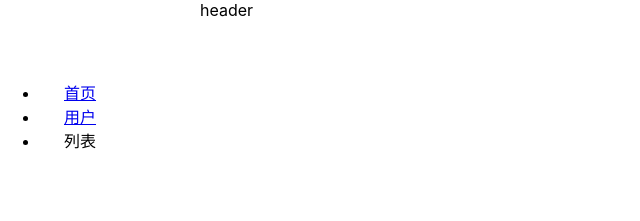
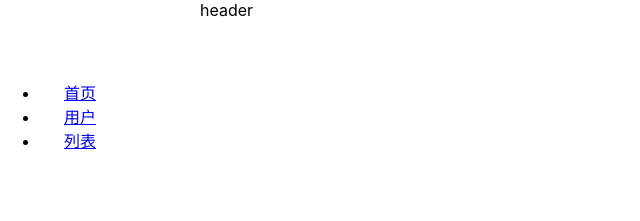
Before and after one commit to qianyeyixia/vite-react-js, a React (Vite) app: page / in a window 1280 px wide. Shown: the top 221 px of the page, without its empty margins (0-640 px from the left). Built offline with nearby package versions, Linux system fonts and the light colour scheme.

Commit message:
refactor🎨:  layout组件调整

```diff
--- a/src/layout/index.tsx
+++ b/src/layout/index.tsx
@@ -1,12 +1,13 @@
-import React, { FunctionComponent, memo, Suspense, useCallback, useEffect, useMemo, useReducer } from 'react'
+import React, { FunctionComponent, memo, Suspense, useCallback, useRef ,useEffect, useMemo, useReducer, ReactElement, JSXElementConstructor } from 'react'
 
 import { Link, useLocation, useNavigate, useRoutes } from 'react-router-dom'
 
-import { equals, isNil, last, map } from 'ramda'
+import { equals, filter, isEmpty, isNil, last, map, not, reduce } from 'ramda'
 import { BackTop, Layout as ALayout, Menu } from 'antd'
 
 import type { RouteMatch, RouteObject } from 'react-router'
-import type { MenuProps } from "antd"
+import { ItemType } from 'antd/lib/menu/hooks/useItems'
+
 
 import TagsView, { Action, ActionType, reducer } from './tagsView/index'
 
@@ -25,7 +26,6 @@
   meta?: { title: string }
 }
 
-type MenuItem = Required<MenuProps>['items'][number];
 
 function makeRouteObject(routes: RouteConfig[], dispatch: React.Dispatch<Action>): RouteObjectDto[] {
   return map((route) => {
@@ -42,29 +42,49 @@
     }
   }, routes)
 }
+function getMatchRouteObj(ele: ReactElement<any, string | JSXElementConstructor<any>> | null) {
+  if(isNil(ele)) {
+    return null
+  }
+  const matchRoute = getLatchRouteByEle(ele)
+  if(isNil(matchRoute )) {
+    return null
+  }
+  const selectedKeys: string[] = map((res) => {
+		return (res.route as RouteObjectDto).name
+	}, matchRoute)
+	const data = last(matchRoute)?.route as RouteObjectDto
+	return {
+		key: last(matchRoute)?.pathname ?? '',
+		title: data?.meta?.title ?? '',
+		name: data?.name ?? '',
+		selectedKeys,
+	}
+}
 function mergePtah(path: string, paterPath = '') {
   path = path.startsWith('/') ? path : '/' + path
   return paterPath + path
 }
 // 渲染导航栏
 function renderMenu(data: Array<RouteConfig>, path?: string) {
-  return map((route) => {
-    const Icon = route.icon
+  return reduce((items, route) => {
     const thisPath = mergePtah(route.path, path)
-    console.log(route, 53)
-    return route.alwaysShow ? null : isNil(route.children) ? {
-      key: route.path,
-      icon: Icon ? <Icon /> : null,
-      label: <Link to={thisPath}>
-        {route.meta?.title}
-      </Link>,
-    } as MenuItem : {
-      key: route.path,
-      icon: Icon ? <Icon /> : null,
-      label: route.meta.title,
-      children: isNil(route.children) ? [] : renderMenu(route.children, thisPath),
-    } as MenuItem
-  }, data) as MenuItem[]
+    const children = filter((route) => not(route.alwaysShow), route.children ?? [])
+    if (route.alwaysShow) {
+      return
+    }
+    items.push({
+      key: route.name,
+      title: route.meta?.title,
+      label: (
+        <Link to={thisPath} className="a-black">
+          {route.meta?.title}
+        </Link>
+      ),
+      children: isNil(children) || isEmpty(children) ? undefined : renderMenu(children, thisPath),
+    })
+    return items
+  }, [] as ItemType[], data)
 }
 
 interface Props {
@@ -80,11 +100,12 @@
 }
 
 const Layout: FunctionComponent<Props> = ({ route , setKeepAliveList}: Props) => {
+  const eleRef = useRef<React.ReactElement<any, string | React.JSXElementConstructor<any>> | null>()
   const location = useLocation()
   const navigate = useNavigate()
   const appStore = useAppSelector(state => state.app)
 
-  const [keepAliveList, dispatch] = useReducer(reducer, appStore.keepAliveList)
+  const [keepAliveList, dispatch] = useReducer(reducer, [])
   // 生成子路由
   const routeObject = useMemo(() => {
     if (route.children) {
@@ -94,30 +115,18 @@
   }, [route.children])
 
   // 匹配 当前路径要渲染的路由
-  const ele = useRoutes(routeObject)
+  eleRef.current = useRoutes(routeObject, location)
 
   // 计算 匹配的路由name
   const matchRouteObj = useMemo(() => {
-    if (isNil(ele)) {
-      return null
-    }
-    const matchRoute = getLatchRouteByEle(ele)
-    if (isNil(matchRoute)) {
-      return null
-    }
-    const selectedKeys: string[] = map((res) => {
-      return res.route.path
-    }, matchRoute)
-    const data = last(matchRoute)?.route as RouteObjectDto
-    return {
-      key: last(matchRoute)?.pathname ?? '',
-      title: data?.meta?.title ?? '',
-      name: data?.name ?? '',
-      selectedKeys,
-    }
-  }, [ele])
+    if (eleRef.current) {
+			return getMatchRouteObj(eleRef.current)
+		}
+    return null
+  }, [routeObject, location])
   // 缓存渲染 & 判断是否404
   useEffect(() => {
+    console.log(keepAliveList, 'keepAliveList', matchRouteObj, "matchRouteObj")
     if (matchRouteObj) {
       dispatch({
         type: ActionType.add,
@@ -130,7 +139,7 @@
         pathname: '/404',
       })
     }
-  }, [matchRouteObj, location, navigate])
+  }, [location.pathname, matchRouteObj, navigate])
   // 生成删除tag函数
   const delKeepAlive = useCallback(
     (key: string) => {
@@ -144,10 +153,9 @@
     },
     [navigate]
   )
-  const include = useMemo(() => {
-    return map((res) => res.key, keepAliveList)
-  }, [keepAliveList])
-
+  const items = useMemo(() => {
+		return renderMenu(route.children ?? [])
+	}, [route.children])
   return (
     <ALayout style={{ minHeight: '100vh' }}>
       <Sider className={$styles.fixed} {...appStore}>
@@ -157,7 +165,7 @@
           selectedKeys={matchRouteObj?.selectedKeys}
           defaultOpenKeys={matchRouteObj?.selectedKeys}
           mode="inline"
-          items={renderMenu(route.children ?? [])}
+          items={items}
         >
         </Menu>
       </Sider>
@@ -166,8 +174,8 @@
         <Content className={$styles.content}>
           <TagsView delKeepAlive={delKeepAlive} keepAliveList={keepAliveList} />
           <Suspense fallback={<Loading />}>
-            <KeepAlive activeName={matchRouteObj?.key} include={include} maxLen={10} isAsyncInclude>
-              {ele}
+            <KeepAlive activeName={matchRouteObj?.key} include={map((res) => res.key, keepAliveList)} maxLen={10}>
+            {eleRef.current}
             </KeepAlive>
           </Suspense>
         </Content>
--- a/src/layout/tagsView/common.ts
+++ b/src/layout/tagsView/common.ts
@@ -105,19 +105,20 @@
     // 如果删除是  当前渲染     需要移动位置
     if (data && data.active) {
       // 如果是最后一个 那么  跳转到上一个
-      if (equals(index, keepAliveList.length - 1)) {
-        pathname = keepAliveList[index - 1].key
-      } else {
-        // 跳转到最后一个
-        pathname = last(keepAliveList)?.key ?? ''
-      }
+      // if (equals(index, keepAliveList.length - 1)) {
+      //   pathname = keepAliveList[index - 1].key
+      // } else {
+      //   // 跳转到最后一个
+      //   pathname = last(keepAliveList)?.key ?? ''
+      // }
+      pathname = last(keepAliveList)?.key ?? ''
     }
   }
   keepAliveList.splice(index, 1)
   if (!isEmpty(pathname)) {
     navigate({ pathname })
   }
-  return clone(keepAliveList)
+  return keepAliveList.filter((_, k) => !equals(index, k))
 }
 
 const mergeMatchRoute = pipe(pick(['key', 'title', 'ele', 'name']), mergeRight({ active: true }))
--- a/src/layout/tagsView/index.tsx
+++ b/src/layout/tagsView/index.tsx
@@ -3,9 +3,9 @@
  * @Author: wangyi
  * @Description:
  * @Date: 2022-03-23 11:01:26
- * @LastEditTime: 2022-05-16 15:29:29
+ * @LastEditTime: 2022-05-17 11:02:54
  */
-import React, { memo } from 'react';
+import React from 'react';
 import classNames from 'classnames';
 import { Tabs } from "antd"
 import indexModule from "./index.module.less";
@@ -27,7 +27,10 @@
 function TagsView({ delKeepAlive, keepAliveList }: Props) {
   const location = useLocation();
   const onEdit = (targetKey, action) => {
-    delKeepAlive(targetKey);
+    console.log(targetKey, action);
+    if(action === "remove") {
+      delKeepAlive(targetKey);
+    }
   };
   return (
     <div className={indexModule["tags-view-wrapper"]}>
```
